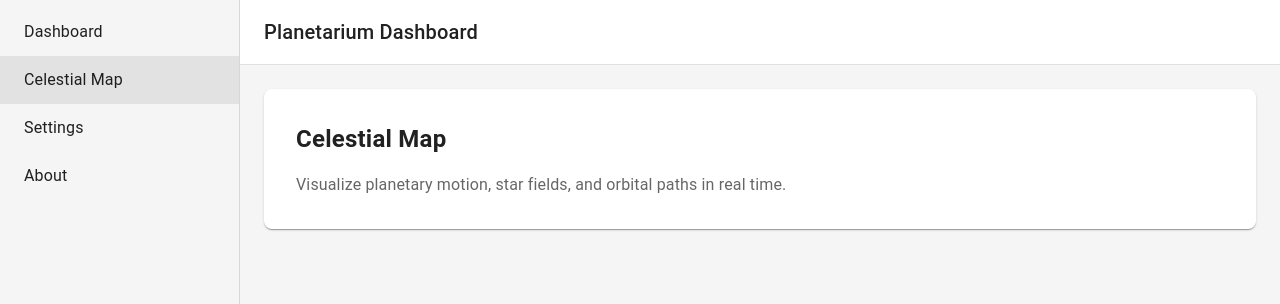
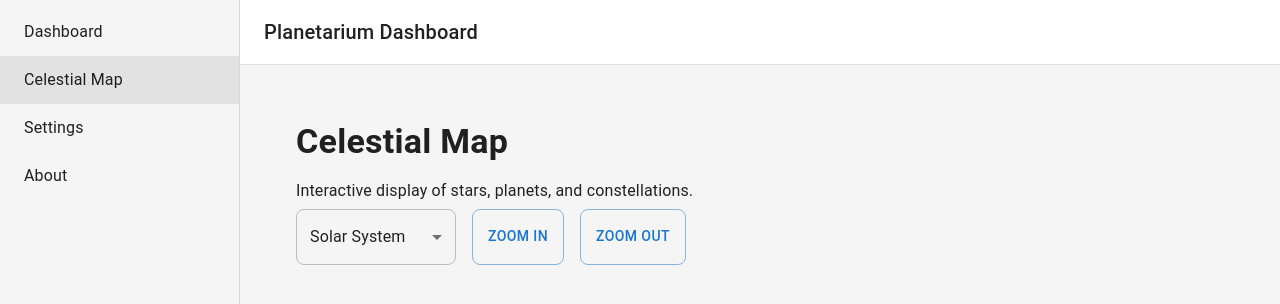
Before and after one commit to TSION2121/planetarium-explorer-js, a React (Vite) app: page /map in a window 1280 px wide. Shown: the top 304 px of the page. Built offline with nearby package versions, Linux system fonts and the light colour scheme; no server answers; some icons are missing.

Commit message:
Merge enhanced UI and NASA integration into main

```diff
--- a/src/components/CelestialMap.jsx
+++ b/src/components/CelestialMap.jsx
@@ -1,23 +1,78 @@
-import { useTheme } from '@mui/material/styles';
-import useMediaQuery from '@mui/material/useMediaQuery';
+import React, { useEffect, useState } from 'react';
 import {
-  MapWrapper,
-  MapTitle,
-  MapDescription,
+  Typography,
+  Select,
+  MenuItem,
+  Button,
+  Card,
+  CardMedia,
+  CardContent,
+  CircularProgress,
+} from '@mui/material';
+import {
+  CelestialWrapper,
+  CelestialTitle,
+  ControlPanel,
+  CelestialCard,
 } from '../styles/celestialMap.styles';
 
 export default function CelestialMap() {
-  const theme = useTheme();
-  const isMobile = useMediaQuery(theme.breakpoints.down('sm'));
+  const [view, setView] = useState('solar');
+  const [apod, setApod] = useState(null);
+  const [loading, setLoading] = useState(true);
+
+  useEffect(() => {
+    fetch('https://api.nasa.gov/planetary/apod?api_key=DEMO_KEY')
+      .then(res => res.json())
+      .then(data => {
+        setApod(data);
+        setLoading(false);
+      })
+      .catch(err => {
+        console.error('Failed to fetch APOD:', err);
+        setLoading(false);
+      });
+  }, []);
 
   return (
-    <MapWrapper>
-      <MapTitle>Celestial Map</MapTitle>
-      <MapDescription>
-        {isMobile
-          ? 'Explore planetary motion on mobile.'
-          : 'Visualize planetary motion, star fields, and orbital paths in real time.'}
-      </MapDescription>
-    </MapWrapper>
+    <CelestialWrapper>
+      <CelestialTitle variant="h4">Celestial Map</CelestialTitle>
+      <Typography variant="body1" gutterBottom>
+        Interactive display of stars, planets, and constellations.
+      </Typography>
+
+      <ControlPanel>
+        <Select
+          value={view}
+          onChange={e => setView(e.target.value)}
+          sx={{ minWidth: 160 }}
+        >
+          <MenuItem value="solar">Solar System</MenuItem>
+          <MenuItem value="jupiter">Jupiter Moons</MenuItem>
+          <MenuItem value="saturn">Saturn Rings</MenuItem>
+        </Select>
+        <Button variant="outlined">Zoom In</Button>
+        <Button variant="outlined">Zoom Out</Button>
+      </ControlPanel>
+
+      {loading ? (
+        <CircularProgress />
+      ) : (
+        apod && (
+          <CelestialCard>
+            <CardMedia
+              component="img"
+              height="300"
+              image={apod.url}
+              alt={apod.title}
+            />
+            <CardContent>
+              <Typography variant="h6">{apod.title}</Typography>
+              <Typography variant="body2">{apod.explanation}</Typography>
+            </CardContent>
+          </CelestialCard>
+        )
+      )}
+    </CelestialWrapper>
   );
 }
--- a/src/styles/celestialMap.styles.js
+++ b/src/styles/celestialMap.styles.js
@@ -1,21 +1,27 @@
 import { styled } from '@mui/material/styles';
 import Typography from '@mui/material/Typography';
+import Card from '@mui/material/Card';
 
-export const MapWrapper = styled('div')(({ theme }) => ({
+export const CelestialWrapper = styled('div')(({ theme }) => ({
   padding: theme.spacing(4),
-  backgroundColor: theme.palette.background.paper,
-  borderRadius: theme.shape.borderRadius,
-  boxShadow: theme.shadows[1],
+  backgroundColor: theme.palette.background.default,
 }));
 
-export const MapTitle = styled(Typography)(({ theme }) => ({
-  fontSize: '1.5rem',
+export const CelestialTitle = styled(Typography)(({ theme }) => ({
   fontWeight: 600,
+  color: theme.palette.text.primary,
   marginBottom: theme.spacing(2),
-  color: theme.palette.text.primary,
 }));
 
-export const MapDescription = styled(Typography)(({ theme }) => ({
-  fontSize: '1rem',
-  color: theme.palette.text.secondary,
+export const ControlPanel = styled('div')(({ theme }) => ({
+  display: 'flex',
+  gap: theme.spacing(2),
+  marginBottom: theme.spacing(4),
+  flexWrap: 'wrap',
 }));
+
+export const CelestialCard = styled(Card)(({ theme }) => ({
+  backgroundColor: theme.palette.background.paper,
+  boxShadow: theme.shadows[3],
+  borderRadius: theme.shape.borderRadius,
+}));
```
